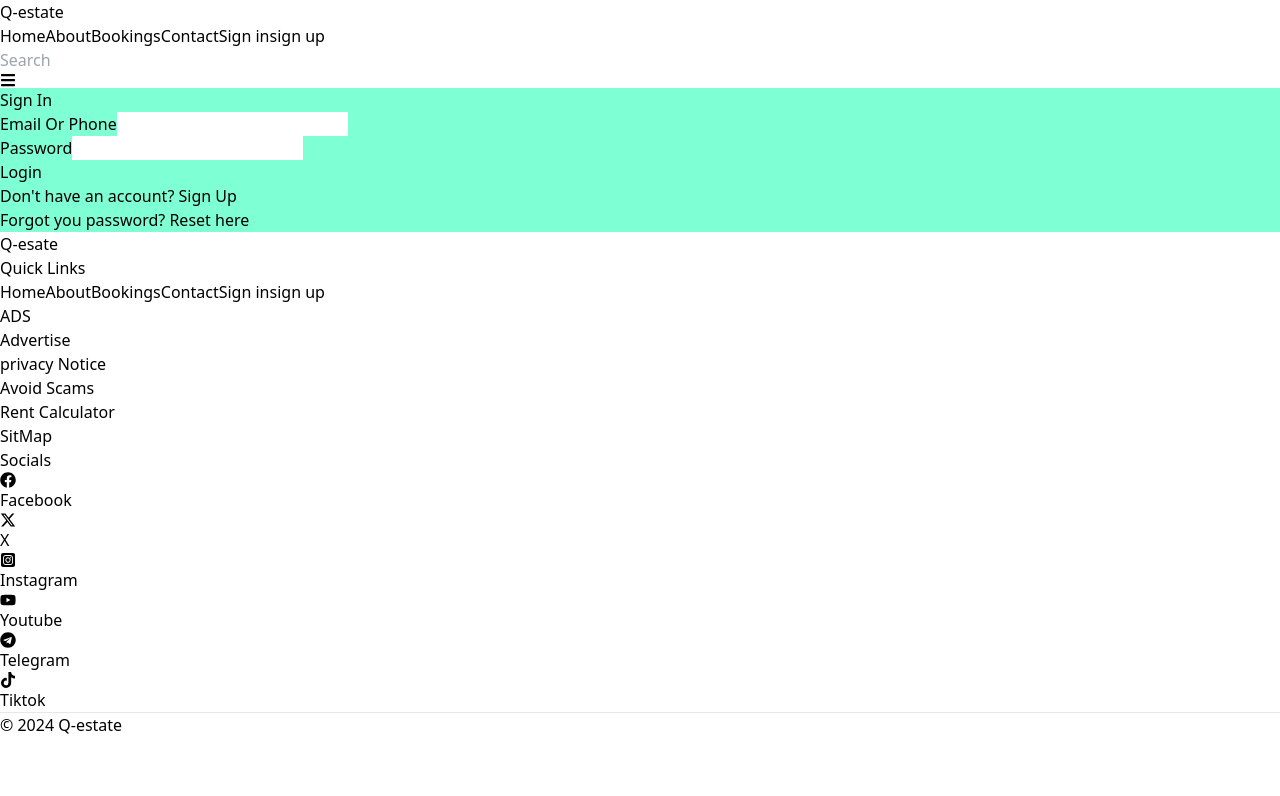
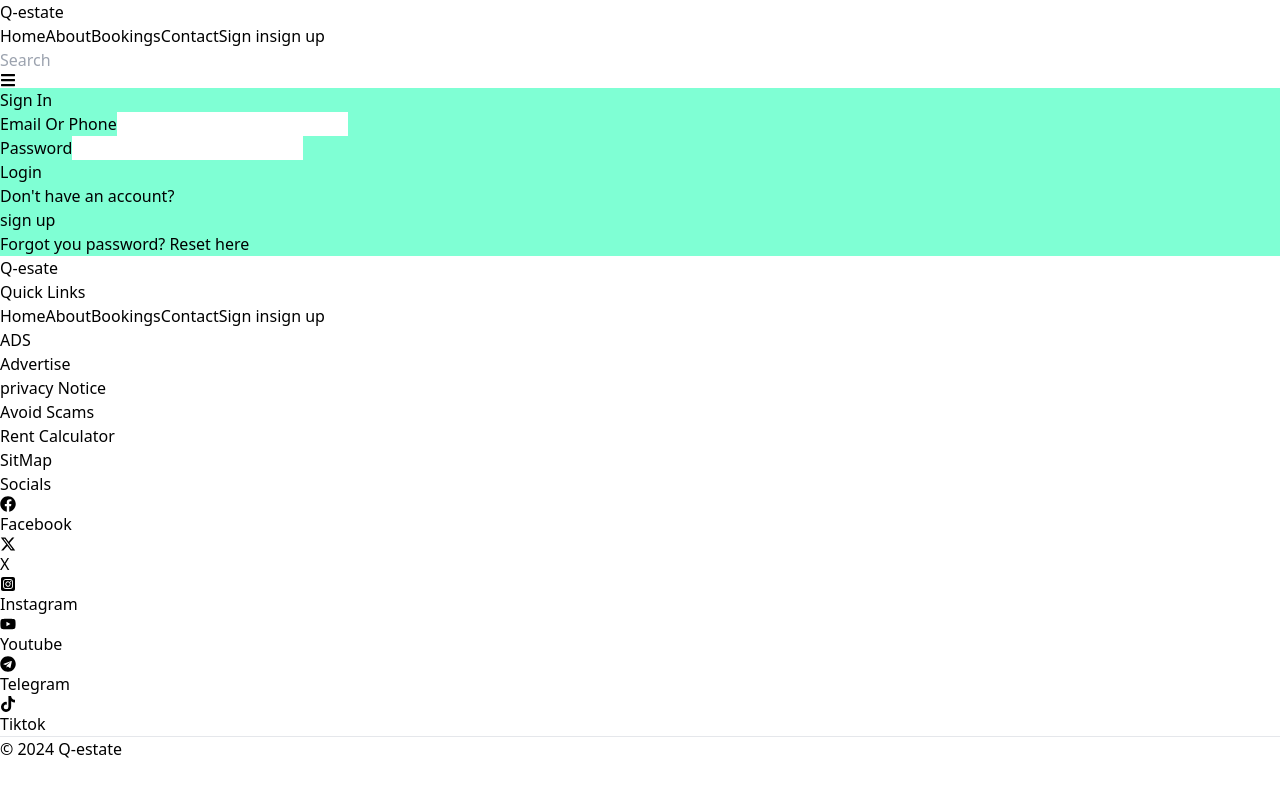
Before and after one commit to rajeQuyyum/Q, a React (Vite) app: page /signin in a window 1280 px wide. Shown: the top 796 px of the page. Built offline with nearby package versions, Linux system fonts and the light colour scheme.

Commit message:
new changes made

```diff
--- a/src/Pages/Signin.jsx
+++ b/src/Pages/Signin.jsx
@@ -1,4 +1,5 @@
 import React from 'react'
+import { NavLink } from 'react-router-dom';
 
 export default function Signin() {
   return (
@@ -25,12 +26,13 @@ export default function Signin() {
     </div>
 
 
-    <button className='block m-auto bg-blue-900 md:w-[500px] w-[100px] h-12 rounded-md text-white mb-3'>Login</button>
+    <button className='block m-auto bg-blue-900 w-[150px] h-12 rounded-md text-white mb-3'>Login</button>
 
 
 
       <div className='text-center'>
-    <h1 className='text-black text-lg'><span className='text-lg font-extralight text-gray-400'>Don't have an account? </span>   Sign Up </h1>
+    <h1 className='text-black text-lg'><span className='text-lg font-extralight text-gray-400'>Don't have an account? </span></h1>
+    <l1><NavLink className='text-black text-lg'  to="/signup">sign up</NavLink></l1>
     </div>
 
     <div className='text-center'>
```
